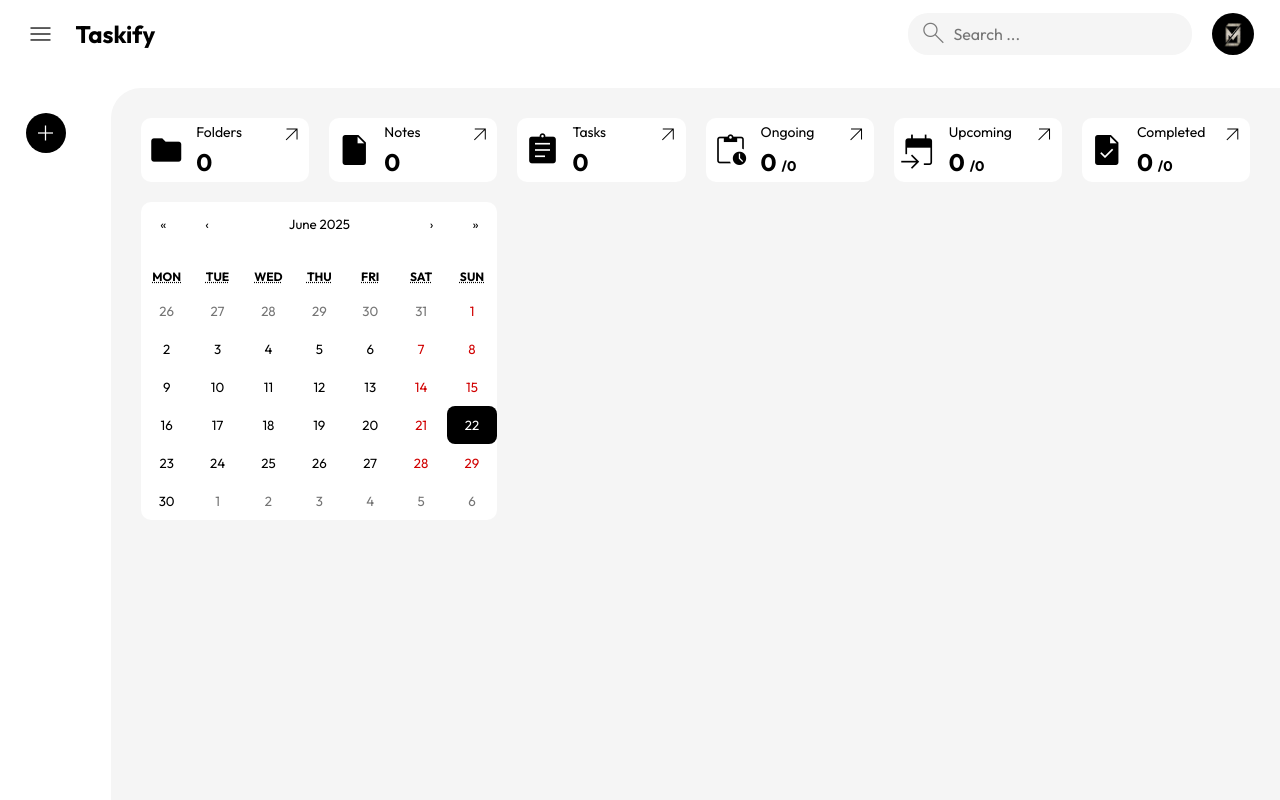
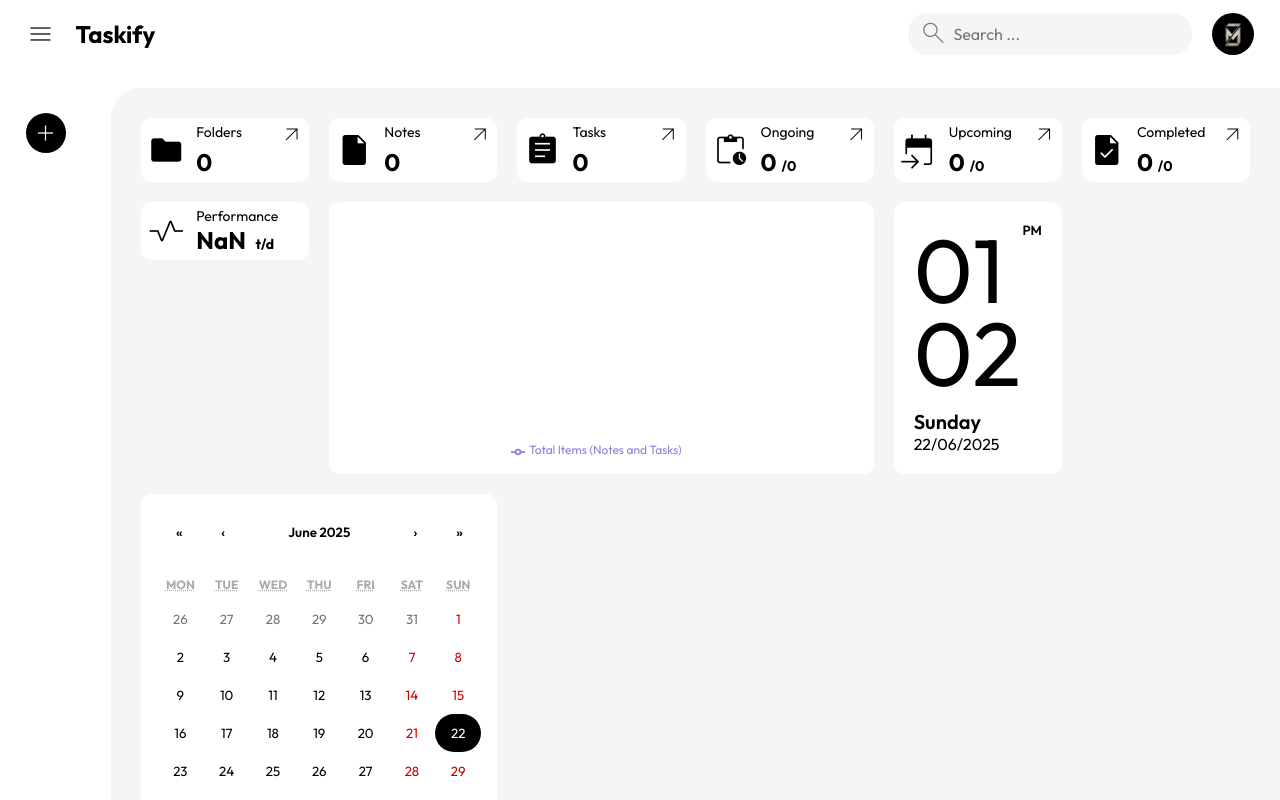
Before and after one commit to Mahmoud46/taskify-note, a React (Vite) app: page /dashboard in a window 1280 px wide. Built offline with nearby package versions, Linux system fonts and the light colour scheme.

Commit message:
Update dashboard

```diff
--- a/package.json
+++ b/package.json
@@ -16,6 +16,7 @@
 		"react-dom": "^19.1.0",
 		"react-hot-toast": "^2.5.2",
 		"react-router-dom": "^7.6.2",
+		"recharts": "^2.15.4",
 		"sass": "^1.89.2",
 		"uuid": "^11.1.0"
 	},
--- a/src/index.css
+++ b/src/index.css
@@ -53,7 +53,12 @@ button {
 	padding: 30px;
 	border-top-left-radius: 30px;
 }
-
+@media (max-width: 550px) {
+	.main-container section {
+		border-top-left-radius: 0;
+		padding-bottom: 100px;
+	}
+}
 /* Animation Keyframes */
 @keyframes beat {
 	0%,
@@ -98,8 +103,37 @@ button {
 	animation: beat 1.4s infinite ease-in-out;
 }
 
+/* Calendar */
+
+.react-calendar {
+	width: 100%;
+	max-width: 350px;
+	border-radius: 1rem;
+	padding: 1rem;
+	font-family: "Segoe UI", sans-serif;
+}
+
+.react-calendar__navigation button {
+	font-weight: 600 !important;
+}
+
 .react-calendar__tile--now {
 	background-color: #000 !important;
 	color: white !important;
 	border-radius: 8px;
 }
+
+.react-calendar__month-view__weekdays {
+	text-align: center;
+	text-transform: uppercase;
+	font-size: 0.75rem;
+	color: #aaaaaa;
+}
+
+.react-calendar__tile {
+	border-radius: 0.5rem;
+	margin: 0.25rem;
+	padding: 0.75rem;
+	border-radius: 20px;
+	transition: background-color 0.2s ease;
+}
--- a/src/pages/Dashboard/Dashboard.module.scss
+++ b/src/pages/Dashboard/Dashboard.module.scss
@@ -43,6 +43,21 @@
 		}
 	}
 
+	.my-chart {
+		grid-column: span 3;
+		grid-row: span 3;
+		background: #fff;
+		border-radius: 10px;
+		padding: 10px;
+		font-size: 12px;
+		@media (max-width: 550px) {
+			grid-column: span 2;
+			height: 300px;
+		}
+		@media (max-width: 950px) {
+			height: 300px;
+		}
+	}
 	.calendar-container {
 		border: none;
 		grid-column: span 2;
@@ -60,4 +75,30 @@
 			border-radius: 50%;
 		}
 	}
+
+	.clock {
+		background: #fff;
+		grid-row: span 3;
+		border-radius: 10px;
+		padding: 20px;
+		display: flex;
+		flex-direction: column;
+		align-items: flex-start;
+
+		small {
+			align-self: flex-end;
+			font-weight: 600;
+			margin-bottom: 5px;
+		}
+		p {
+			&.time {
+				font-size: 90px;
+				margin-top: -30px;
+			}
+			&.day {
+				font-weight: 600;
+				font-size: 20px;
+			}
+		}
+	}
 }
--- a/src/pages/Dashboard/Dashboard.tsx
+++ b/src/pages/Dashboard/Dashboard.tsx
@@ -2,6 +2,14 @@ import { useContext, useEffect, useState, type ReactNode } from "react";
 import styles from "./Dashboard.module.scss";
 import { DataContext } from "../../context/data/data.context";
 import type { IDataContext, ISettingsContext } from "../../interface/Context";
+import {
+	LineChart,
+	Line,
+	XAxis,
+	Tooltip,
+	Legend,
+	ResponsiveContainer,
+} from "recharts";
 
 import Calendar from "react-calendar";
 import "react-calendar/dist/Calendar.css";
@@ -42,6 +50,79 @@ function MyCalendar({ events }: { events: Event[] }): ReactNode {
 	);
 }
 
+function Clock(): ReactNode {
+	const [hours, setHours] = useState<string>("");
+	const [minutes, setMinutes] = useState<string>("");
+	const [ampm, setAmpm] = useState<string>("");
+	const [date, setDate] = useState<string>("");
+	const { getDayName } = useContext(SettingsContext) as ISettingsContext;
+
+	const updateTime = () => {
+		const now = new Date();
+		let hours = now.getHours();
+		const minutes = String(now.getMinutes()).padStart(2, "0");
+
+		const ampm = hours >= 12 ? "PM" : "AM";
+		hours = hours % 12 || 12; // Convert 0 to 12
+		const hoursStr = String(hours).padStart(2, "0");
+
+		setHours(hoursStr);
+		setMinutes(minutes);
+		setAmpm(ampm);
+		setDate(
+			`${now.getFullYear()}-${(now.getMonth() + 1)
+				.toString()
+				.padStart(2, "0")}-${now.getDate().toString().padStart(2, "0")}`
+		);
+	};
+	useEffect(() => {
+		const interval = setInterval(updateTime, 1000);
+		updateTime();
+		return () => clearInterval(interval);
+	}, []);
+	return (
+		<div className={styles.clock}>
+			<small>{ampm}</small>
+			<p className={styles.time}>{hours}</p>
+			<p className={styles.time}>{minutes}</p>
+			<p className={styles.day}>{getDayName(date)}</p>
+			<p>{date.split("-").reverse().join("/")}</p>
+		</div>
+	);
+}
+
+function MyChart({ events }: { events: Record<string, number> }) {
+	const data: { date: string; count: number }[] = Object.entries(events).map(
+		([key, value]) => ({ date: key, count: value })
+	);
+
+	return (
+		<div className={styles["my-chart"]}>
+			<ResponsiveContainer width="100%" height="100%" className={styles.chart}>
+				<LineChart data={data}>
+					<XAxis
+						dataKey="date"
+						angle={-45}
+						textAnchor="end"
+						interval={0}
+						tick={{
+							fontSize: 10,
+						}}
+					/>
+					<Tooltip />
+					<Legend />
+					<Line
+						type="monotone"
+						dataKey="count"
+						stroke="#8884d8"
+						name="Total Items (Notes and Tasks)"
+					/>
+				</LineChart>
+			</ResponsiveContainer>
+		</div>
+	);
+}
+
 export default function Dashboard(): ReactNode {
 	const [foldersCount, setFoldersCount] = useState<number>(0);
 	const [notesCount, setNotesCount] = useState<number>(0);
@@ -50,7 +131,7 @@ export default function Dashboard(): ReactNode {
 	const [ongoingCount, setOngoingCount] = useState<number>(0);
 	const [completedCount, setCompletedCount] = useState<number>(0);
 	const [events, setEvents] = useState<Event[]>([]);
-
+	const [dateItem, setDateItem] = useState<Record<string, number>>({});
 	const { folders, notes } = useContext(DataContext) as IDataContext;
 	const { navigate } = useContext(SettingsContext) as ISettingsContext;
 
@@ -75,6 +156,21 @@ export default function Dashboard(): ReactNode {
 					title: note.title,
 				}))
 		);
+		const eventsCount: Record<string, number> = {};
+
+		notes.map((note) => {
+			if (
+				!eventsCount[note.date ?? note.updatedAt ?? (note.createdAt as string)]
+			)
+				eventsCount[
+					note.date ?? note.updatedAt ?? (note.createdAt as string)
+				] = 0;
+			eventsCount[
+				note.date ?? note.updatedAt ?? (note.createdAt as string)
+			] += 1;
+		});
+
+		setDateItem(eventsCount);
 	}, [folders, notes]);
 
 	return (
@@ -191,6 +287,22 @@ export default function Dashboard(): ReactNode {
 						</h2>
 					</div>
 				</div>
+				<div className={styles.count}>
+					<span className={`material-symbols-outlined ${styles.icon}`}>
+						vital_signs
+					</span>
+					<div className={styles.details}>
+						<div className={styles.head}>
+							<p>Performance </p>
+						</div>
+						<h2>
+							{(tasksCount / Object.keys(dateItem).length).toFixed(1)}{" "}
+							<small title="task per day">t/d</small>
+						</h2>
+					</div>
+				</div>
+				<MyChart events={dateItem} />
+				<Clock />
 				<MyCalendar events={events} />
 			</div>
 		</section>
```
Also changed, not shown: 1 other file (tests, documents, lock files or other folders).
